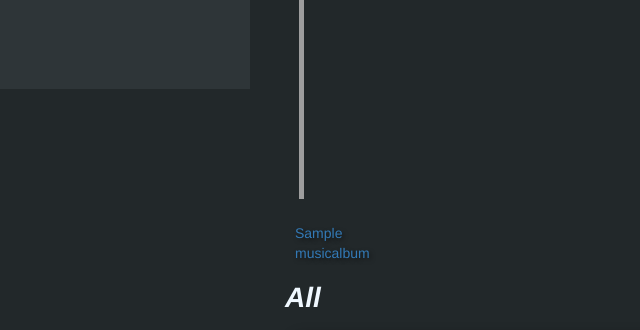
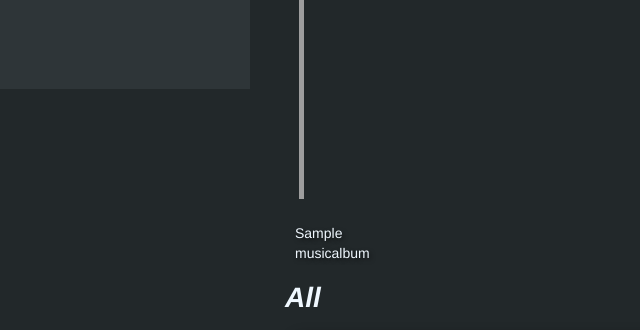
Before and after one commit to BlackPalaces/MusicAlbumWeb, an ASP.NET MVC app: page /Home/HomePage in a window 1280 px wide; the page is wider, and only the part inside the window is pictured. Shown: the part 711-1041 px from the top of that part, without its empty margins (0-640 px from the left). Run offline with ASP.NET Core 8 and stand-ins for ASP.NET MVC 5, Linux system fonts and the light colour scheme; tables that the repository leaves empty hold one stand-in row (values such as "Sample post"); the project's own start-up code is not run, and a stand-in starts its controllers and pages; some libraries are stand-ins or nearby versions; grey boxes are pictures that could not be loaded.

Commit message:
เปลี่ยนสีตัวหนังสือ

```diff
--- a/MusicAlbumWeb/Views/Home/HomePage.cshtml
+++ b/MusicAlbumWeb/Views/Home/HomePage.cshtml
@@ -205,7 +205,7 @@ ViewBag.Title = "HomePage";
 							   src=@Url.Content("~/Content/images/" + (sortedModel.ElementAt(indexItem).Musicpic)) />
 						  		</div>
 						  		<div>
-						  			<span class="text-with-shadow" style="align-items:center;">@(sortedModel.ElementAt(indexItem).Musicname)</span>
+						  			<span class="text-with-shadow" style="align-items:center; color:aliceblue;">@(sortedModel.ElementAt(indexItem).Musicname)</span>
 
 						  		</div>
 
```
Also changed, not shown: 1 other file.
